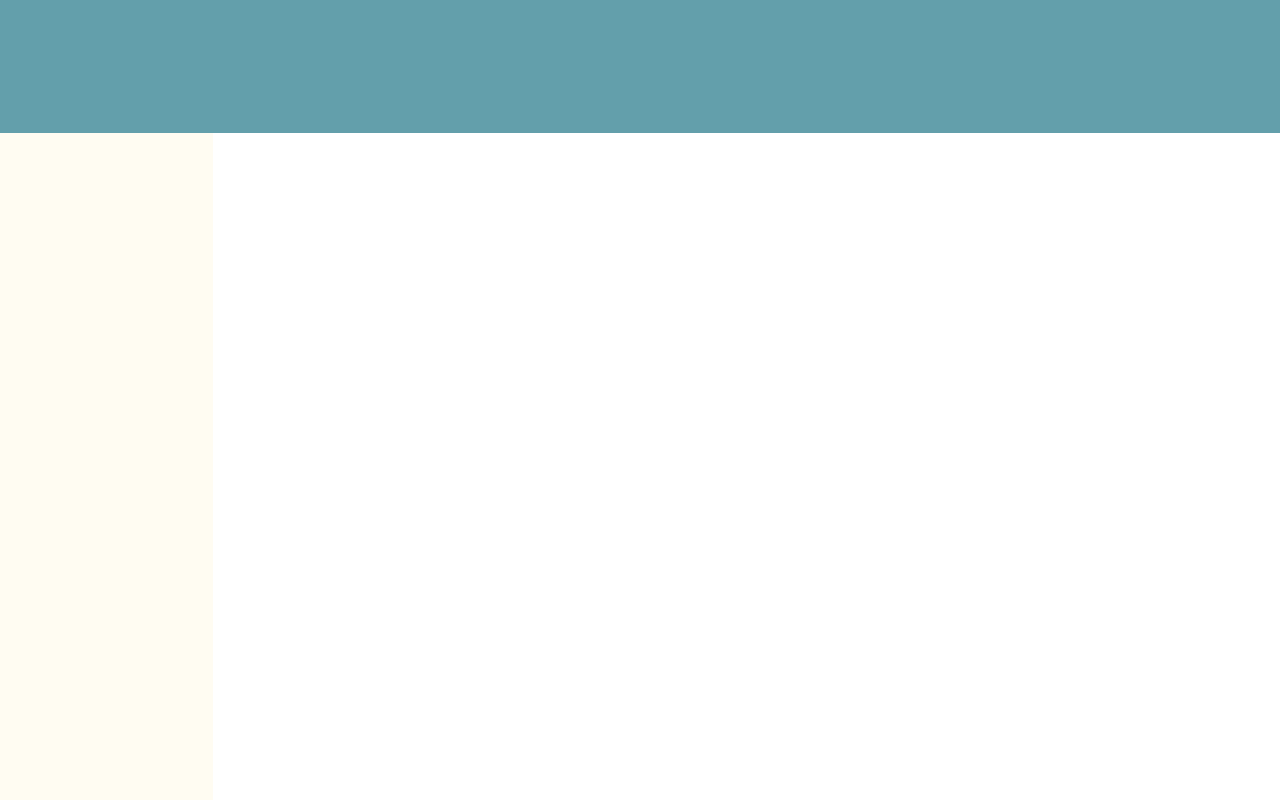
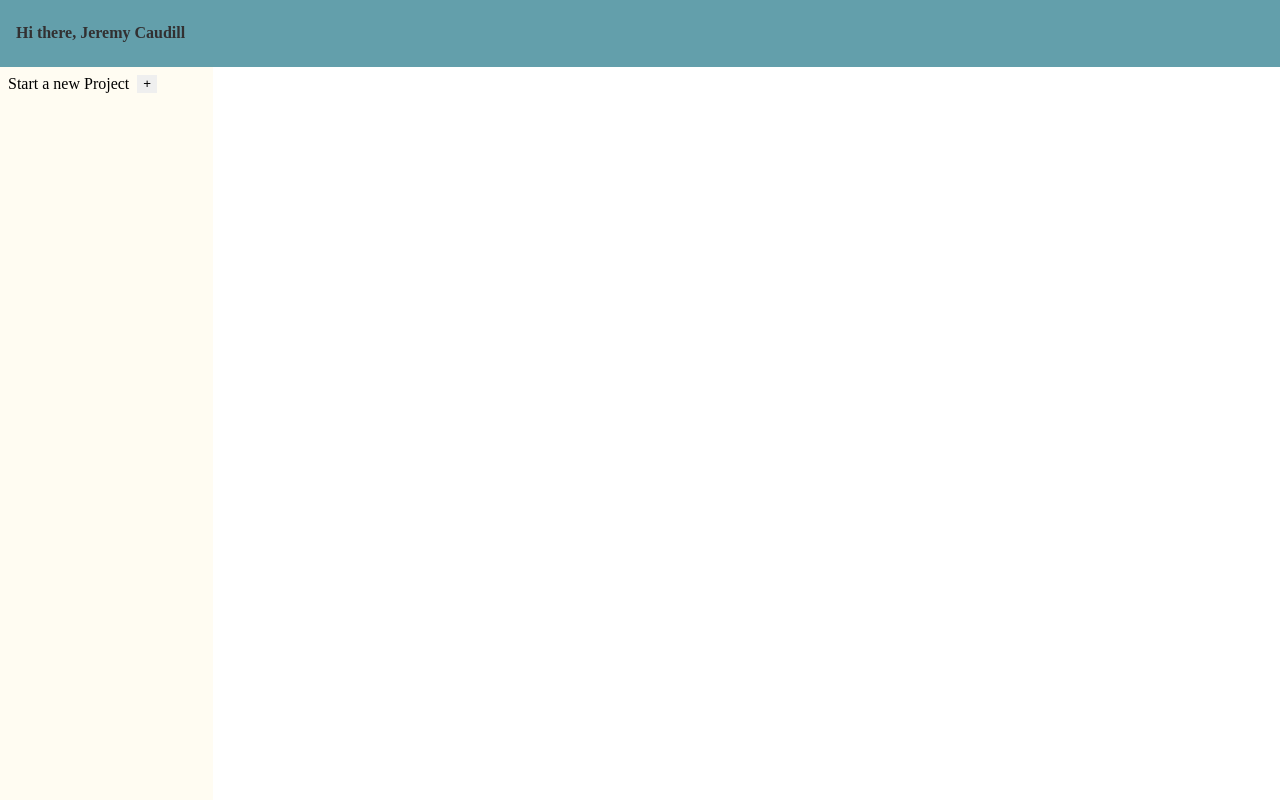
Before and after one commit to Combos0/ready-set-go, a website built with webpack: page dist/index.html in a window 1280 px wide. Built offline with nearby package versions, Linux system fonts and the light colour scheme.

Commit message:
Added button for creating new project. Added base function for new projects. Need to make form that loads when pressing the button to create new project lists.

```diff
--- a/src/index.js
+++ b/src/index.js
@@ -2,3 +2,33 @@
 import './styles.css';
 
 initialLoader();
+
+const user = (firstName, lastName) => {
+    const getFullName = () => {
+        let nameString = `${firstName} ${lastName}`;
+        return nameString;
+    }
+    return {getFullName};
+};
+
+const combos = user('Jeremy', 'Caudill');
+
+
+const todoProject = (title, priority, dueDate, description) => {
+
+    return {title, priority, dueDate};
+};
+
+
+//anything that has to be added to the DOM goes here
+const domAddIns = (() => {
+    const userInfoDiv = document.getElementById('user-info-div');
+    userInfoDiv.textContent = `Hi there, ${combos.getFullName()}`;
+})();
+
+const eventHandlers = (() => {
+    const newProjectBTN = document.getElementById('new-project-btn');
+    newProjectBTN.addEventListener('click', () => {
+        //creates new project form here
+    });
+})();
--- a/src/loader.js
+++ b/src/loader.js
@@ -1,3 +1,8 @@
+/*
+This module is for loading the page layout
+so that other modules can utilize the proper
+spacing for each part.
+*/
 import './styles.css';
 
 export default function initialLoader() {
@@ -14,15 +19,32 @@ export default function initialLoader() {
     mainWrapper.appendChild(navBar);
 
     //navBar sub-Divs go here
+    const userInfoDiv = document.createElement('div');
+    userInfoDiv.setAttribute('id', 'user-info-div');
+    navBar.appendChild(userInfoDiv);
 
+    //Div that hosts project bar
+    const projectBar = document.createElement('div');
+    projectBar.setAttribute('id', 'project-bar');
+    mainWrapper.appendChild(projectBar);
 
-    //Div that hosts side bar
-    const sideBar = document.createElement('div');
-    sideBar.setAttribute('id', 'side-bar');
-    mainWrapper.appendChild(sideBar);
+    //project bar sub-Divs go here
+    const newProjectWrapper = document.createElement('div');
+    newProjectWrapper.setAttribute('id','new-project-wrapper');
+    projectBar.appendChild(newProjectWrapper);
 
-    //sideBar sub-Divs go here
+    const newProjectText = document.createElement('div');
+    newProjectText.textContent = 'Start a new Project';
+    newProjectWrapper.appendChild(newProjectText);
 
+    const newProjectBTN = document.createElement('button');
+    newProjectBTN.setAttribute('id', 'new-project-btn');
+    newProjectBTN.textContent = '+';
+    newProjectWrapper.appendChild(newProjectBTN);
+
+    const projectHolder = document.createElement('div');
+    projectHolder.setAttribute('id', 'project-holder');
+    projectBar.appendChild(projectHolder);
 
     //content goes inside this Div
     const contentWrapper = document.createElement('div');
--- a/src/styles.css
+++ b/src/styles.css
@@ -1,7 +1,7 @@
 #main-wrapper {
     display: grid;
     grid-template-columns: repeat(6, 1fr);
-    grid-template-rows: repeat(6, 1fr);
+    grid-template-rows: repeat(12, 1fr);
     height: 100vh;
     width: 100vw;
     margin: 0;
@@ -10,10 +10,20 @@
 #nav-bar {
     grid-area: 1 / 1 / 2 / 7;
     background-color: #639FAB;
+    display: flex;
+    flex-direction: row;
+    justify-content: start;
+    align-items: center;
 }
 
-#side-bar {
-    grid-area: 2 / 1 / 7 / 2;
+#user-info-div {
+    font-weight: bold;
+    color: #323031;
+    margin-left: 1rem;
+}
+
+#project-bar {
+    grid-area: 2 / 1 / 13 / 2;
     background-color: #FFFCF2;
 }
 
@@ -21,3 +31,19 @@
     grid-area: 2 / 2 / 7 / 7;
     background-color: #FFFFFF;
 }
+
+#new-project-wrapper {
+    display: flex;
+    flex-direction: row;
+    margin: 0.5rem;
+    gap: 0.5rem;
+}
+
+#new-project-btn {
+    border: none;
+}
+
+#new-project-btn:hover {
+    background-color: #323031;
+    color: #FFFFFF;
+}
```
Also changed, not shown: dist/index.bundle.js, dist/loader.bundle.js, src/add_sign.svg (added), 1 other file.
